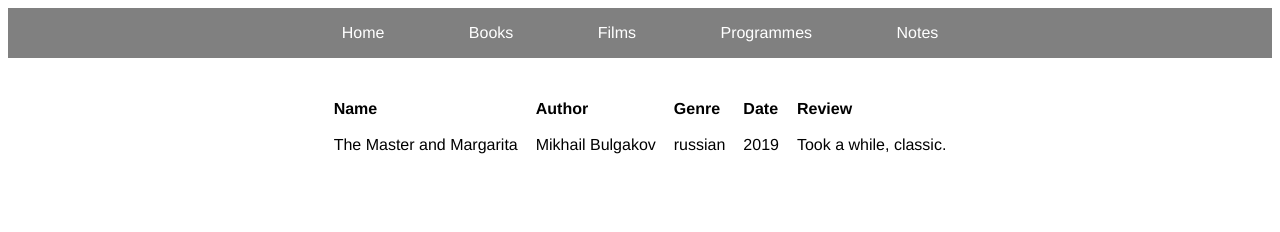
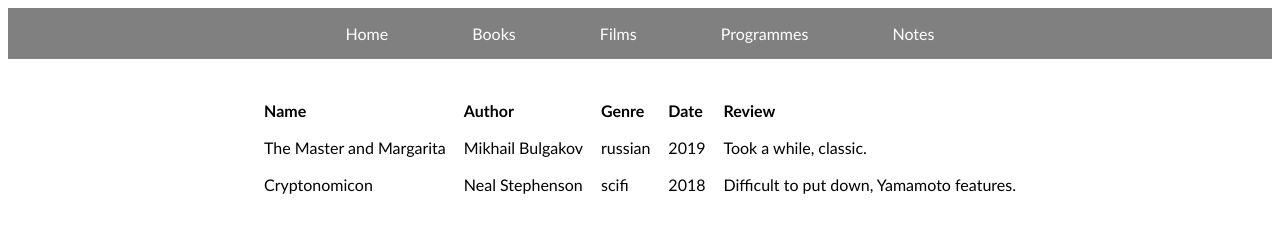
Before and after one commit to kingeta/kingeta.github.io, a plain HTML site: page index.html in a window 1280 px wide. Drawn offline with Linux system fonts and the light colour scheme.

Commit message:
Add a bit more data

```diff
--- a/css/sheet.css
+++ b/css/sheet.css
@@ -1,7 +1,7 @@
 /* Try to make some random top navigation bar thing */
 
 html {
-    font-family: Helvetica, serif;
+    font-family: 'Trebuchet MS', 'Lucida Sans Unicode', 'Lucida Grande', 'Lucida Sans', Arial, sans-serif;
 }
 
 .nav {
--- a/js/main.js
+++ b/js/main.js
@@ -3,7 +3,8 @@
 
 //var mydata = [{"foo" : "text", "bar" : 30}, {"foo" : "else", "bar" : 21}];
 
-var mydata = [{"Name": "The Master and Margarita", "Author": "Mikhail Bulgakov", "Genre": "russian", "Date": 2019, "Review" : "Took a while, classic."}];
+var mydata = [{"Name": "The Master and Margarita", "Author": "Mikhail Bulgakov", "Genre": "russian", "Date": 2019, "Review" : "Took a while, classic."},
+                {"Name": "Cryptonomicon", "Author" : "Neal Stephenson", "Genre" : "scifi", "Date" : 2018, "Review" : "Difficult to put down, Yamamoto features."}];
 //Cryptonomicon : Neal Stephenson : scifi : 2018 : Difficult to put down, Yamamoto features.
 //A Canticle for Leibowitz :  : scifi :  : Lots of Latin, often difficult to parse, quite engrossing. Final section perhaps a little less polished than the first two.
 
```
